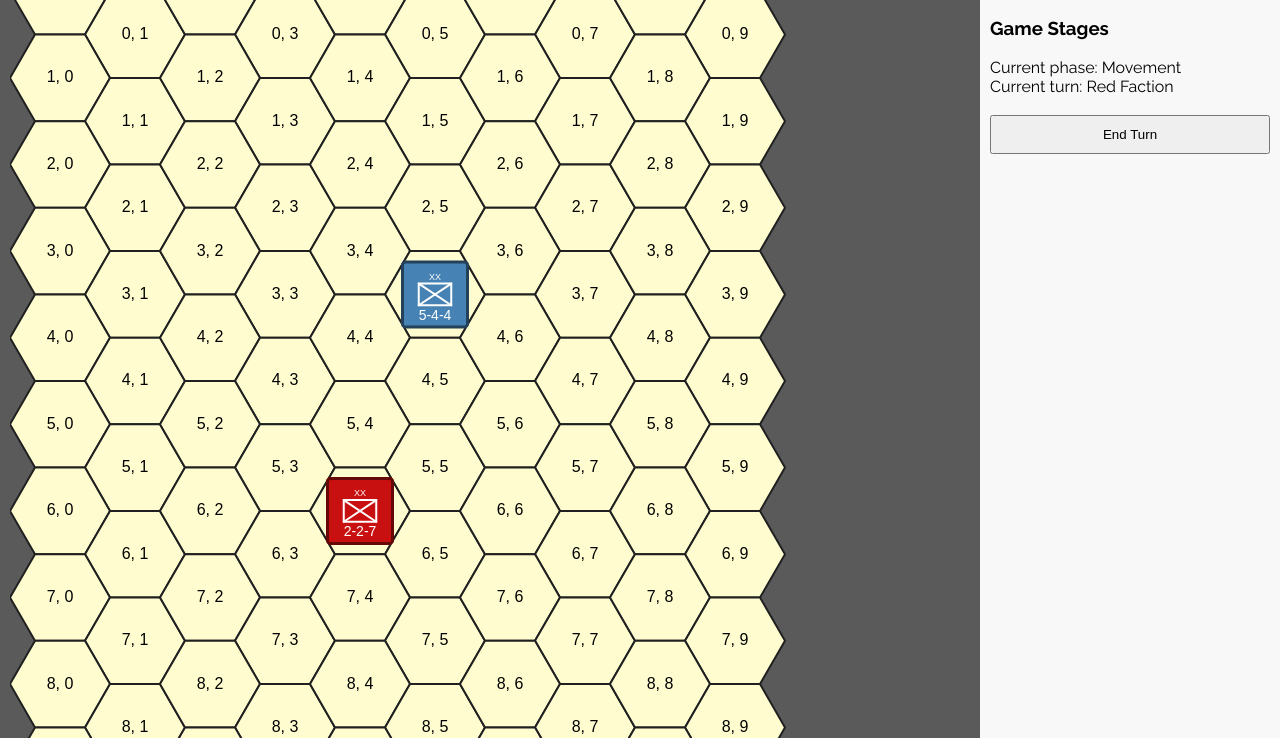
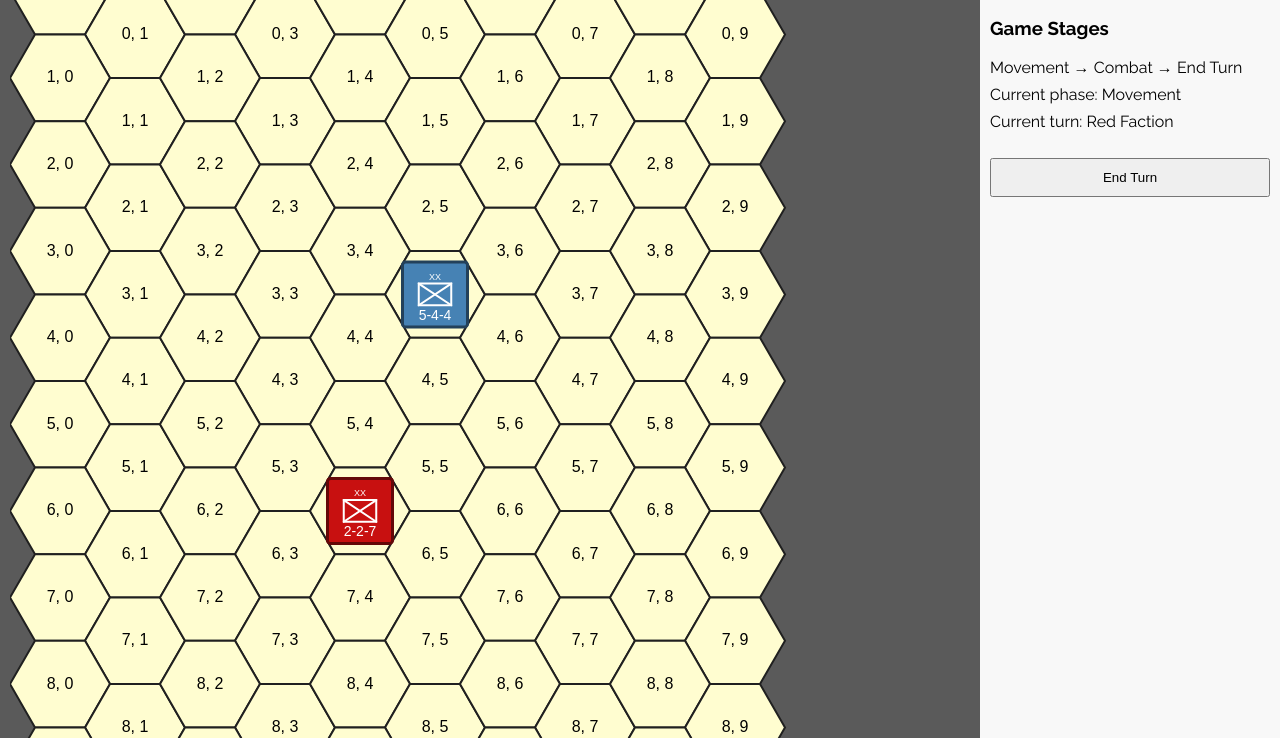
Before and after one commit to jhull123/battle-hexes, a website built with webpack: page battle-hexes-web/src/index.html in a window 1280 px wide. Shown: the part 62-800 px from the top of the page. Built offline with nearby package versions, Linux system fonts and the light colour scheme.

Commit message:
add game phases to the menu

```diff
--- a/battle-hexes-web/package.json
+++ b/battle-hexes-web/package.json
@@ -15,8 +15,10 @@
     "@babel/core": "^7.26.0",
     "@babel/preset-env": "^7.26.0",
     "babel-jest": "^29.7.0",
+    "css-loader": "^7.1.2",
     "html-webpack-plugin": "^5.6.3",
     "jest": "^29.7.0",
+    "style-loader": "^4.0.0",
     "webpack": "^5.95.0",
     "webpack-cli": "^5.1.4"
   },
--- a/battle-hexes-web/src/battle-draw.js
+++ b/battle-hexes-web/src/battle-draw.js
@@ -9,7 +9,8 @@ import { MoveArrowDrawer } from './move-arrow-drawer.js';
 import { Menu } from './menu.js';
 import { Unit } from './unit.js';
 import { UnitTypes } from './unit-types.js';
-import { Faction, playerTypes } from './faction.js'
+import { Faction, playerTypes } from './faction.js';
+import './styles/menu.css';
 
 const factions = {
   RED: new Faction ('Red Faction', '#C81010' /* red */, playerTypes.HUMAN),
--- a/battle-hexes-web/src/index.html
+++ b/battle-hexes-web/src/index.html
@@ -43,9 +43,16 @@
     <div id="selHexContents"></div>
     <div id="selHexCoord"></div>
     <div id="unitMovesLeftDiv"></div>
-    <h3>Game Stages</h3>
-    <div>Current phase: <span id="currentPhaseLabel">Movement</span></div>
-    <div>Current turn: <span id="currentTurnLabel"></span></div>
+    <div id="gameStagesMenu">
+      <h3>Game Stages</h3>
+      <div id="phasesList">
+        <span id="phasesListMove">Movement</span> →
+        <span id="phasesListCombat">Combat</span> →
+        <span id="phasesListEndTurn">End Turn</span>
+      </div>
+      <div>Current phase: <span id="currentPhaseLabel">Movement</span></div>
+      <div>Current turn: <span id="currentTurnLabel"></span></div>
+    </div>
     <br/>
     <button id="endTurnBtn">End Turn</button>
   </div>
--- /dev/null
+++ b/battle-hexes-web/src/styles/menu.css
@@ -0,0 +1,3 @@
+#gameStagesMenu div {
+  margin-bottom: 0.5rem;
+}
--- a/battle-hexes-web/webpack.config.js
+++ b/battle-hexes-web/webpack.config.js
@@ -8,6 +8,14 @@ module.exports = {
     filename: 'main.js',
     path: path.resolve(__dirname, 'dist'),
   },
+  module: {
+    rules: [
+      {
+        test: /\.css$/,
+        use: ['style-loader', 'css-loader'],
+      },
+    ],
+  },
   plugins: [
     new HtmlWebpackPlugin({
       template: path.resolve(__dirname, 'src/index.html'), // Path to your HTML file
```
Also changed, not shown: 1 other file.
